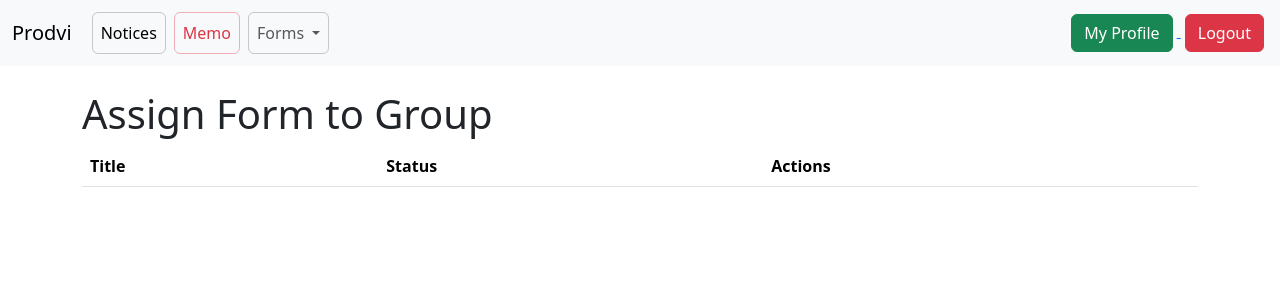
After one commit to WarLoRDlArS/Prodvi, a Django app: page /forms/ in a window 1280 px wide. The commit adds this page. Shown: the top 300 px of the page. Run offline with Django 5.2, Linux system fonts and the light colour scheme; the visitor is signed in with stand-in values (Sample User, id 1); data that the repository does not hold is empty.

Commit message:
Git Commit aaaaaaarrrrrrggghhhhhhhh. huh??

```diff
--- a/home/templates/home/navbar.html
+++ b/home/templates/home/navbar.html
@@ -27,6 +27,9 @@
                         <li>
                             <a class="dropdown-item" href="{% url 'home:createfeedbackform' %}">Create Feedback Form</a>
                         </li>
+                        <li>
+                            <a class="dropdown-item" href="{% url 'home:view_forms' %}">View All Forms</a>
+                        </li>
                     </ul>
                 </li>
             </ul>
--- /dev/null
+++ b/home/templates/home/view_forms.html
@@ -0,0 +1,54 @@
+{% load static %}
+
+<!DOCTYPE html>
+<html lang="en">
+
+<head>
+    <meta charset="UTF-8">
+    <meta name="viewport" content="width=device-width, initial-scale=1.0">
+    <title>Assign Form to Group</title>
+
+    <link rel="icon" type="image/x-icon" href="{% static 'favicon.ico' %}">
+
+    <!-- Bootstrap -->
+    <link href="https://cdn.jsdelivr.net/npm/bootstrap@5.3.3/dist/css/bootstrap.min.css" rel="stylesheet"
+        integrity="sha384-QWTKZyjpPEjISv5WaRU9OFeRpok6YctnYmDr5pNlyT2bRjXh0JMhjY6hW+ALEwIH" crossorigin="anonymous">
+    <script src="https://cdn.jsdelivr.net/npm/bootstrap@5.3.3/dist/js/bootstrap.bundle.min.js"
+        integrity="sha384-YvpcrYf0tY3lHB60NNkmXc5s9fDVZLESaAA55NDzOxhy9GkcIdslK1eN7N6jIeHz"
+        crossorigin="anonymous"></script>
+</head>
+
+<body>
+    <!-- CSRF Token -->
+    {% csrf_token %}
+
+    <!-- Navbar -->
+    {% include 'home/navbar.html' %}
+
+    <div class="container mt-4">
+        <h1>Assign Form to Group</h1>
+
+        <table class="table">
+            <thead>
+                <tr>
+                    <th>Title</th>
+                    <th>Status</th>
+                    <th>Actions</th>
+                </tr>
+            </thead>
+            <tbody>
+                {% for form in forms %}
+                <tr>
+                    <td>{{ form.title }}</td>
+                    <td>{{ form.status }}</td>
+                    <td>
+                        <a href="{% url 'home:assign_form_to_group' form.form_id %}" class="btn btn-primary">Assign</a>
+                    </td>
+                </tr>
+                {% endfor %}
+            </tbody>
+        </table>
+    </div>
+</body>
+
+</html>
--- a/home/urls.py
+++ b/home/urls.py
@@ -15,4 +15,5 @@ urlpatterns = [
     path('groups/', views.group_list, name='group_list'),
     path('assign-form/<int:form_id>/', views.assign_form_to_group, name='assign_form_to_group'),
     path('edit_profile/', views.edit_profile, name='edit_profile'),
+    path('forms/', views.view_forms, name='view_forms'),
 ]
--- a/home/views.py
+++ b/home/views.py
@@ -42,6 +42,33 @@ def user_profile(request):
         }
 
     return render(request, 'home/profile.html',context=context)
+
+@login_required(login_url='users:login')
+def edit_profile(request):
+    current_user = request.user
+    employee = Employee.objects.get(user=current_user)
+
+    if request.method == 'POST':
+        username = request.POST.get('username')
+        email = request.POST.get('email')
+
+        # Update user details
+        current_user.username = username
+        current_user.email = email
+        current_user.save()
+
+        # Update employee name
+        employee.empname = username
+        employee.save()
+
+        messages.success(request, 'Profile updated successfully!')
+        return redirect('home:userProfile')  # Redirect to profile page after saving
+
+    context = {
+        'employee': employee,
+         'current_user': current_user,
+    }
+    return render(request, 'home/edit_profile.html', context)
 
 
 @login_required(login_url='users:login')
@@ -167,29 +194,9 @@ def assign_form_to_group(request, form_id):
     # Fetch available groups
     groups = Group.objects.filter(managers=request.user.employee.managerid)
     return render(request, 'home/assign_form.html', {'form': form, 'groups': groups, 'assigned_users': assigned_users})
+
+
 @login_required(login_url='users:login')
-def edit_profile(request):
-    current_user = request.user
-    employee = Employee.objects.get(user=current_user)
-
-    if request.method == 'POST':
-        username = request.POST.get('username')
-        email = request.POST.get('email')
-
-        # Update user details
-        current_user.username = username
-        current_user.email = email
-        current_user.save()
-
-        # Update employee name
-        employee.empname = username
-        employee.save()
-
-        messages.success(request, 'Profile updated successfully!')
-        return redirect('home:userProfile')  # Redirect to profile page after saving
-
-    context = {
-        'employee': employee,
-         'current_user': current_user,
-    }
-    return render(request, 'home/edit_profile.html', context)
+def view_forms(request):
+    forms = Forms.objects.all()  # Get all forms
+    return render(request, 'home/view_forms.html', context={'forms': forms})
--- a/users/templates/users/landing_page.html
+++ b/users/templates/users/landing_page.html
@@ -361,7 +361,7 @@
         <div id="collapseThree" class="accordion-collapse collapse" aria-labelledby="headingThree"
           data-bs-parent="#accordionExample">
           <div class="accordion-body">
-            Yes, we offer 24/7 customer support to assist with any questions or issues.
+            NO.
           </div>
         </div>
       </div>
```
